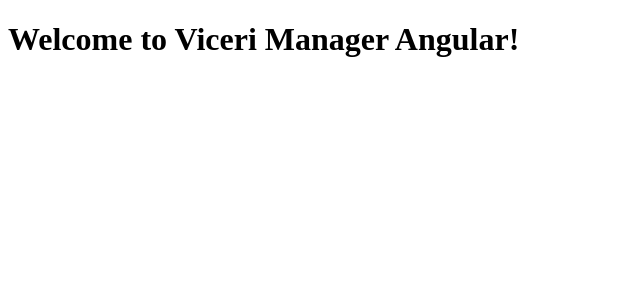
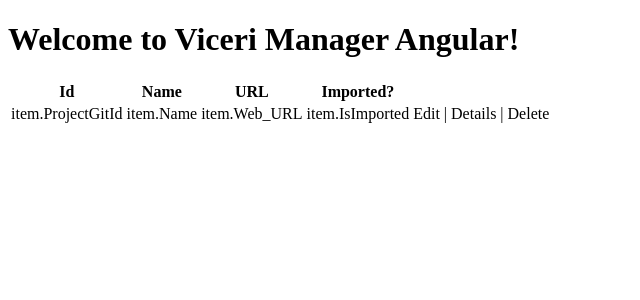
Before and after one commit to rafacout/vicerimanagerangular, an Angular app in the folder vicerimanagerangular/: page / in a window 1280 px wide. Shown: the top 300 px of the page, without its empty margins (0-640 px from the left). Built offline with nearby package versions, Linux system fonts and the light colour scheme.

Commit message:
Template of projects

```diff
--- a/vicerimanagerangular/src/app/app.component.html
+++ b/vicerimanagerangular/src/app/app.component.html
@@ -1,3 +1,4 @@
 <h1>
   Welcome to {{title}}!
 </h1>
+<app-projects></app-projects>
--- a/vicerimanagerangular/src/app/projects/projects.component.html
+++ b/vicerimanagerangular/src/app/projects/projects.component.html
@@ -1,3 +1,39 @@
-<p>
-  projects works!
-</p>
+<table class="table table-striped table-hover">
+  <thead>
+      <tr class="info">
+          <th>
+              Id
+          </th>
+          <th>
+              Name
+          </th>
+          <th>
+              URL
+          </th>
+          <th>
+              Imported?
+          </th>
+          <th>
+          </th>
+      </tr>
+  </thead>
+  <tbody>
+      <tr>
+          <td>
+              item.ProjectGitId
+          </td>
+          <td>
+              item.Name
+          </td>
+          <td>
+              item.Web_URL
+          </td>
+          <td>
+              item.IsImported
+          </td>
+          <td>
+              Edit | Details |  Delete
+          </td>
+      </tr>
+  </tbody>
+</table>
```
